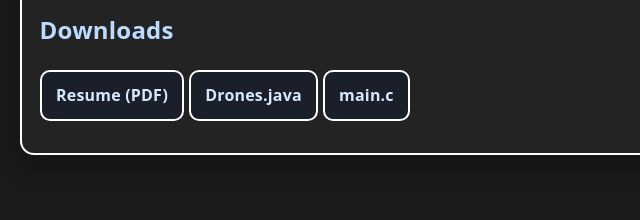
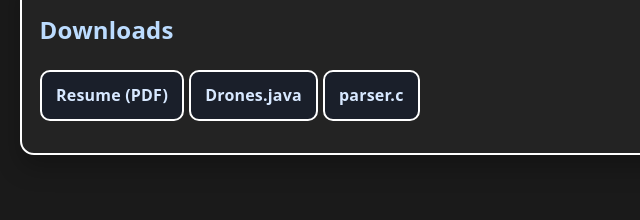
Before and after one commit to nclsPolancoJr/CIS4004-Project1, a website: page index.html in a window 1280 px wide. Shown: the part 2744-2964 px from the top of the page, 146-786 px from the left. Drawn offline with Linux system fonts and the light colour scheme.

Commit message:
Update index.html

```diff
--- a/index.html
+++ b/index.html
@@ -154,7 +154,7 @@
       <p>
         <a class="btn" href="downloads/Nicolas_Polanco_Resume.pdf" download>Resume (PDF)</a>
         <a class="btn" href="downloads/Drones.java" download>Drones.java</a>
-        <a class="btn" href="downloads/parser.c" download>main.c</a>
+        <a class="btn" href="downloads/parser.c" download>parser.c</a>
       </p>
     </section>
   </main>
```
